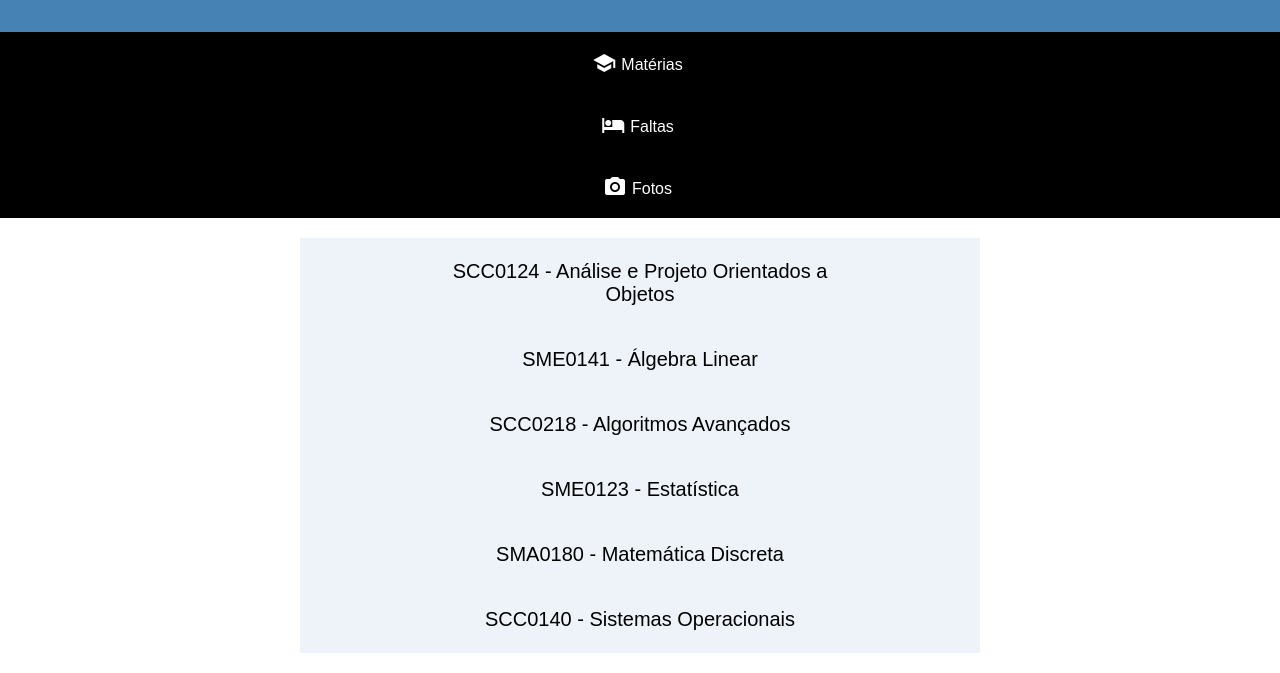
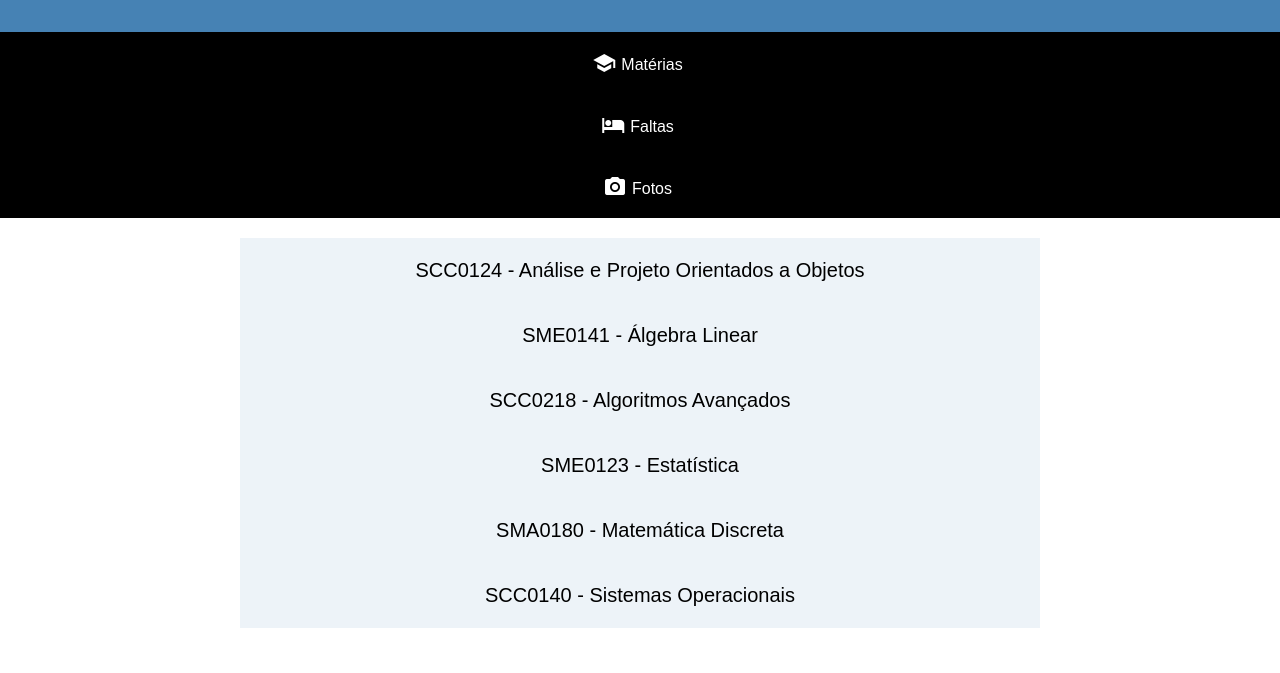
Before and after one commit to VitorAvian/vitoravian.github.io, a plain HTML site: page materias.html in a window 1280 px wide. Shown: the part 133-806 px from the top of the page. Drawn offline with Linux system fonts and the light colour scheme.

Commit message:
Update main3.css

```diff
--- a/main3.css
+++ b/main3.css
@@ -52,11 +52,9 @@ body {
 }
 
 .fundo {
-    overflow:hidden;
     background-color: #edf3f8;
-    margin: 20px 300px;
-    padding-top: 1px;
-    padding-bottom: 1px;
+    max-width: 800px;
+    margin: 20px auto;
 }
 
 .fundo a{
```
